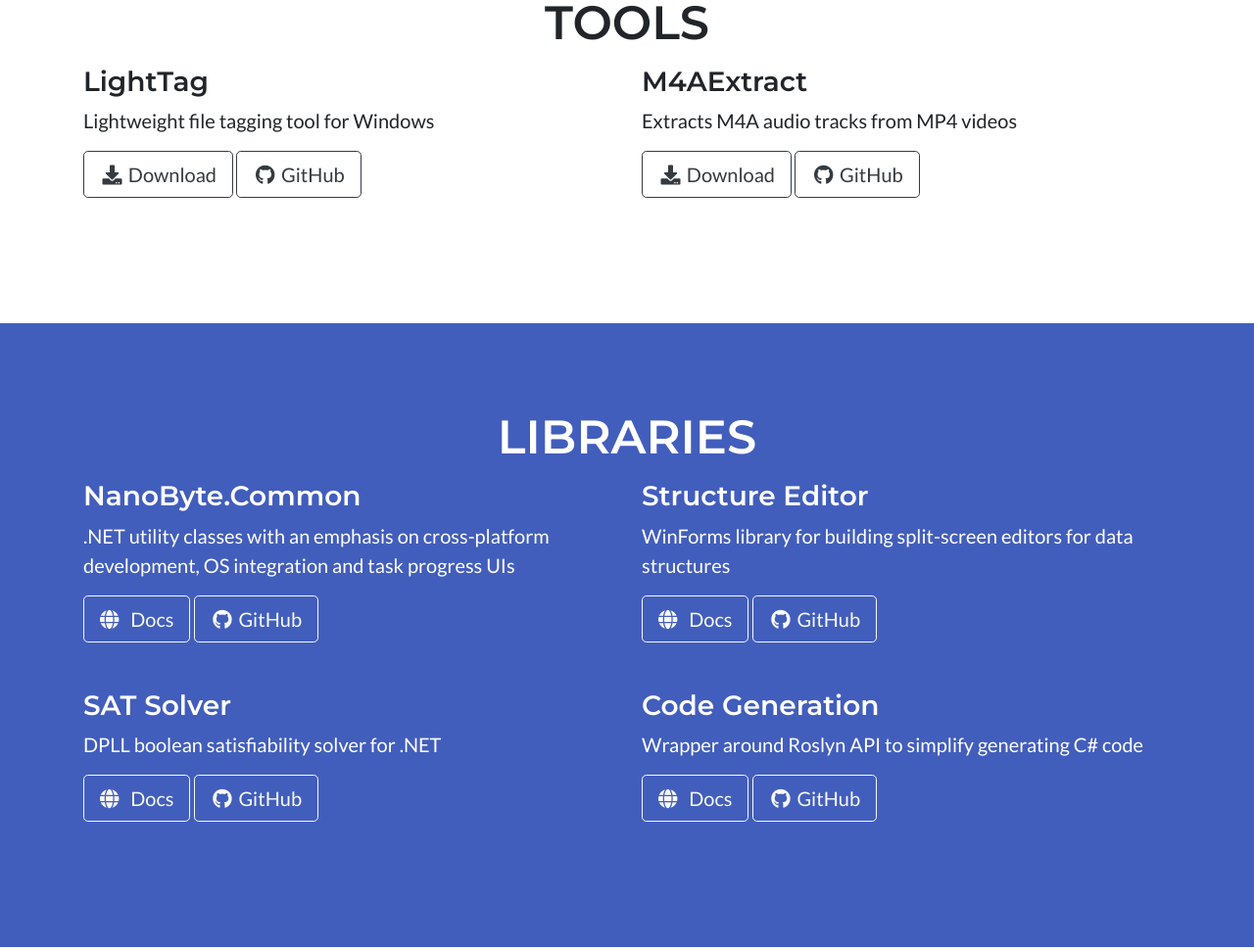
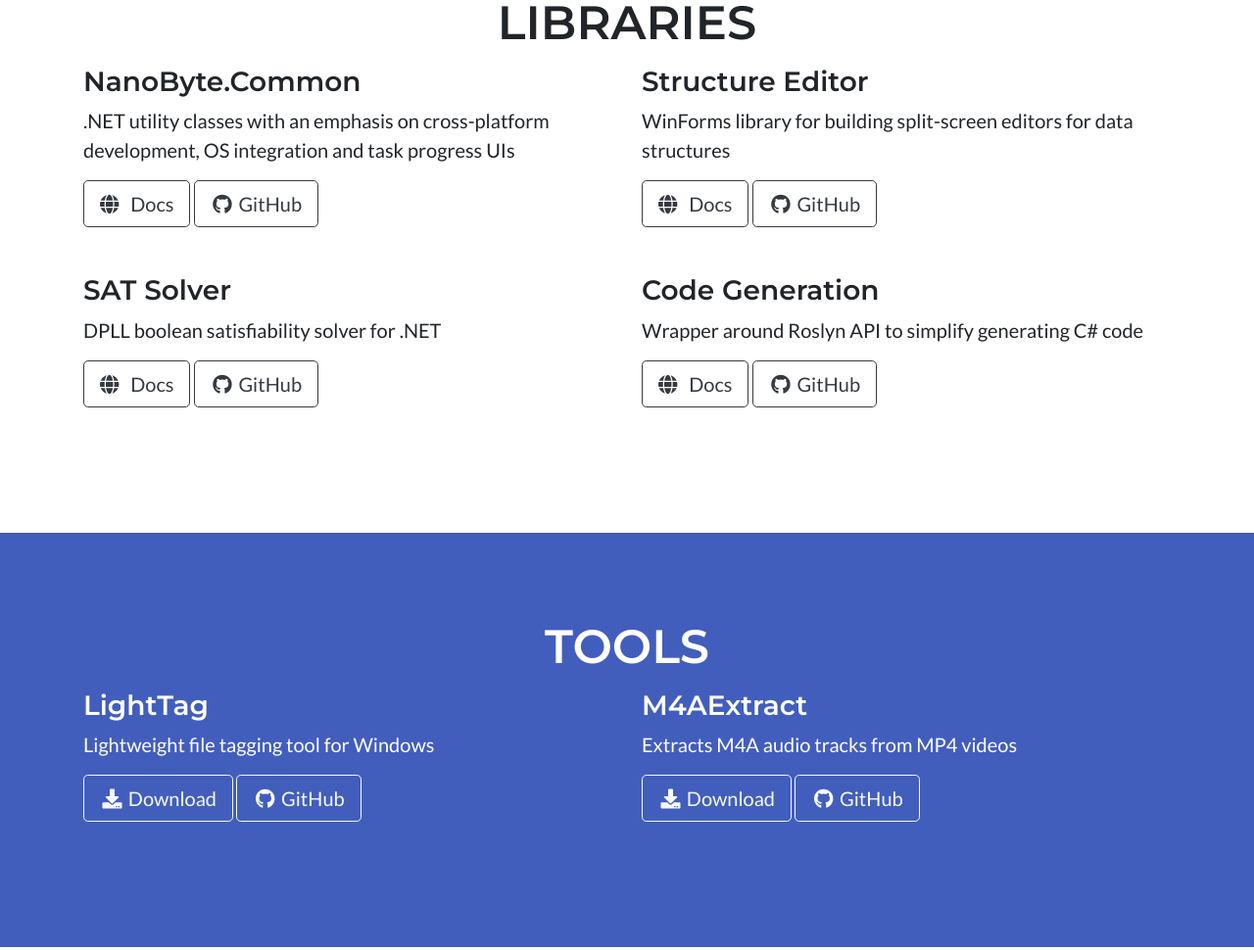
Before and after one commit to nano-byte/nano-byte.net, a plain HTML site: page index.html in a window 1280 px wide. Shown: the part 505-1475 px from the top of the page at 98% size. Drawn offline with nearby package versions, Linux system fonts and the light colour scheme.

Commit message:
Switched Tools and Libraries sections

```diff
--- a/index.html
+++ b/index.html
@@ -20,8 +20,8 @@
       <button class="navbar-toggler navbar-toggler-right text-uppercase bg-primary text-white rounded" type="button" data-toggle="collapse" data-target="#navbar-content" aria-controls="navbar-content" aria-expanded="false" aria-label="Toggle navigation">Menu <i class="fas fa-bars"></i></button>
       <div class="collapse navbar-collapse text-uppercase" id="navbar-content">
         <div class="navbar-nav ml-auto">
+          <a class="nav-item nav-link scroll-link rounded mx-0 mx-lg-1 py-3 px-0 px-lg-3" href="#libraries">Libraries</a>
           <a class="nav-item nav-link scroll-link rounded mx-0 mx-lg-1 py-3 px-0 px-lg-3" href="#tools">Tools</a>
-          <a class="nav-item nav-link scroll-link rounded mx-0 mx-lg-1 py-3 px-0 px-lg-3" href="#libraries">Libraries</a>
           <a class="nav-item nav-link scroll-link rounded mx-0 mx-lg-1 py-3 px-0 px-lg-3" href="#links">Links</a>
         </div>
       </div>
@@ -35,31 +35,7 @@
     </div>
   </header>
 
-  <section id="tools">
-    <div class="container">
-      <h2 class="text-center text-uppercase">Tools</h2>
-      <div class="row">
-        <div class="col-lg my-3 ml-auto">
-          <h3>LightTag</h3>
-          <p class="lead">Lightweight file tagging tool for Windows</p>
-          <p>
-            <a class="btn btn-lg btn-outline-dark" href="http://nano-byte.de/feeds/LightTag.xml"><i class="fa-fw fa fa-download"></i> Download</a>
-            <a class="btn btn-lg btn-outline-dark" href="https://github.com/nano-byte/LightTag"><i class="fa-fw fab fa-github"></i> GitHub</a>
-          </p>
-        </div>
-        <div class="col-lg my-3 mr-auto">
-          <h3>M4AExtract</h3>
-          <p class="lead">Extracts M4A audio tracks from MP4 videos</p>
-          <p>
-            <a class="btn btn-lg btn-outline-dark" href="http://nano-byte.de/feeds/M4AExtract.xml"><i class="fa-fw fa fa-download"></i> Download</a>
-            <a class="btn btn-lg btn-outline-dark" href="https://github.com/nano-byte/M4AExtract"><i class="fa-fw fab fa-github"></i> GitHub</a>
-          </p>
-        </div>
-      </div>
-    </div>
-  </section>
-
-  <section class="bg-primary text-white" id="libraries">
+  <section id="libraries">
     <div class="container">
       <h2 class="text-center text-uppercase">Libraries</h2>
       <div class="row">
@@ -67,16 +43,16 @@
           <h3>NanoByte.Common</h3>
           <p class="lead">.NET utility classes with an emphasis on cross-platform development, OS integration and task progress UIs</p>
           <p>
-            <a class="btn btn-lg btn-outline-light" href="https://common.nano-byte.net/"><i class="fa fa-globe mr-2"></i> Docs</a>
-            <a class="btn btn-lg btn-outline-light" href="https://github.com/nano-byte/common"><i class="fa-fw fab fa-github"></i> GitHub</a>
+            <a class="btn btn-lg btn-outline-dark" href="https://common.nano-byte.net/"><i class="fa fa-globe mr-2"></i> Docs</a>
+            <a class="btn btn-lg btn-outline-dark" href="https://github.com/nano-byte/common"><i class="fa-fw fab fa-github"></i> GitHub</a>
           </p>
         </div>
         <div class="col-lg my-3 mr-auto">
           <h3>Structure Editor</h3>
           <p class="lead">WinForms library for building split-screen editors for data structures</p>
           <p>
-            <a class="btn btn-lg btn-outline-light" href="https://structure-editor.nano-byte.net/"><i class="fa fa-globe mr-2"></i> Docs</a>
-            <a class="btn btn-lg btn-outline-light" href="https://github.com/nano-byte/structure-editor"><i class="fa-fw fab fa-github"></i> GitHub</a>
+            <a class="btn btn-lg btn-outline-dark" href="https://structure-editor.nano-byte.net/"><i class="fa fa-globe mr-2"></i> Docs</a>
+            <a class="btn btn-lg btn-outline-dark" href="https://github.com/nano-byte/structure-editor"><i class="fa-fw fab fa-github"></i> GitHub</a>
           </p>
         </div>
       </div>
@@ -85,16 +61,40 @@
           <h3>SAT Solver</h3>
           <p class="lead">DPLL boolean satisfiability solver for .NET</p>
           <p>
-            <a class="btn btn-lg btn-outline-light" href="https://sat-solver.nano-byte.net/"><i class="fa fa-globe mr-2"></i> Docs</a>
-            <a class="btn btn-lg btn-outline-light" href="https://github.com/nano-byte/sat-solver"><i class="fa-fw fab fa-github"></i> GitHub</a>
+            <a class="btn btn-lg btn-outline-dark" href="https://sat-solver.nano-byte.net/"><i class="fa fa-globe mr-2"></i> Docs</a>
+            <a class="btn btn-lg btn-outline-dark" href="https://github.com/nano-byte/sat-solver"><i class="fa-fw fab fa-github"></i> GitHub</a>
           </p>
         </div>
         <div class="col-lg my-3 ml-auto">
           <h3>Code Generation</h3>
           <p class="lead">Wrapper around Roslyn API to simplify generating C# code</p>
           <p>
-            <a class="btn btn-lg btn-outline-light" href="https://code-generation.nano-byte.net/"><i class="fa fa-globe mr-2"></i> Docs</a>
-            <a class="btn btn-lg btn-outline-light" href="https://github.com/nano-byte/code-generation"><i class="fa-fw fab fa-github"></i> GitHub</a>
+            <a class="btn btn-lg btn-outline-dark" href="https://code-generation.nano-byte.net/"><i class="fa fa-globe mr-2"></i> Docs</a>
+            <a class="btn btn-lg btn-outline-dark" href="https://github.com/nano-byte/code-generation"><i class="fa-fw fab fa-github"></i> GitHub</a>
+          </p>
+        </div>
+      </div>
+    </div>
+  </section>
+
+  <section class="bg-primary text-white" id="tools">
+    <div class="container">
+      <h2 class="text-center text-uppercase">Tools</h2>
+      <div class="row">
+        <div class="col-lg my-3 ml-auto">
+          <h3>LightTag</h3>
+          <p class="lead">Lightweight file tagging tool for Windows</p>
+          <p>
+            <a class="btn btn-lg btn-outline-light" href="http://nano-byte.de/feeds/LightTag.xml"><i class="fa-fw fa fa-download"></i> Download</a>
+            <a class="btn btn-lg btn-outline-light" href="https://github.com/nano-byte/LightTag"><i class="fa-fw fab fa-github"></i> GitHub</a>
+          </p>
+        </div>
+        <div class="col-lg my-3 mr-auto">
+          <h3>M4AExtract</h3>
+          <p class="lead">Extracts M4A audio tracks from MP4 videos</p>
+          <p>
+            <a class="btn btn-lg btn-outline-light" href="http://nano-byte.de/feeds/M4AExtract.xml"><i class="fa-fw fa fa-download"></i> Download</a>
+            <a class="btn btn-lg btn-outline-light" href="https://github.com/nano-byte/M4AExtract"><i class="fa-fw fab fa-github"></i> GitHub</a>
           </p>
         </div>
       </div>
```
